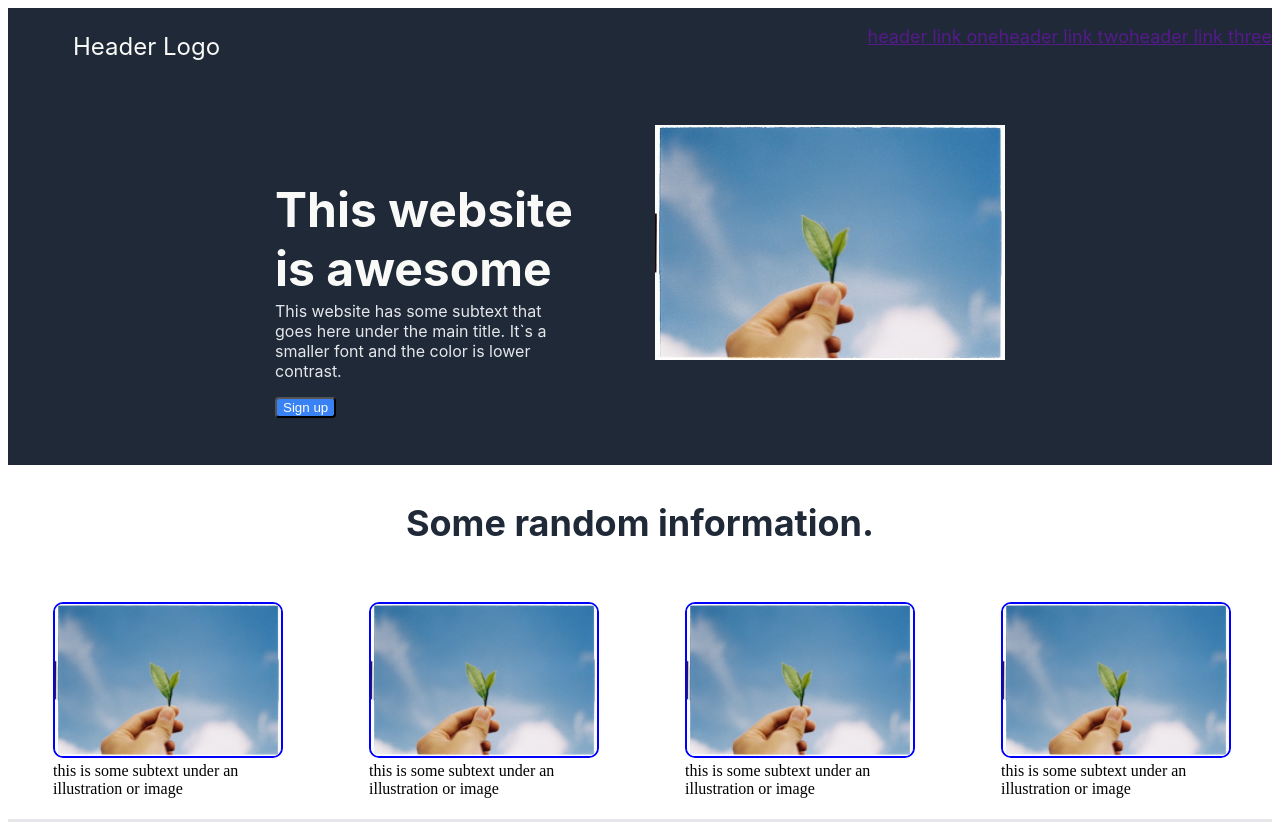
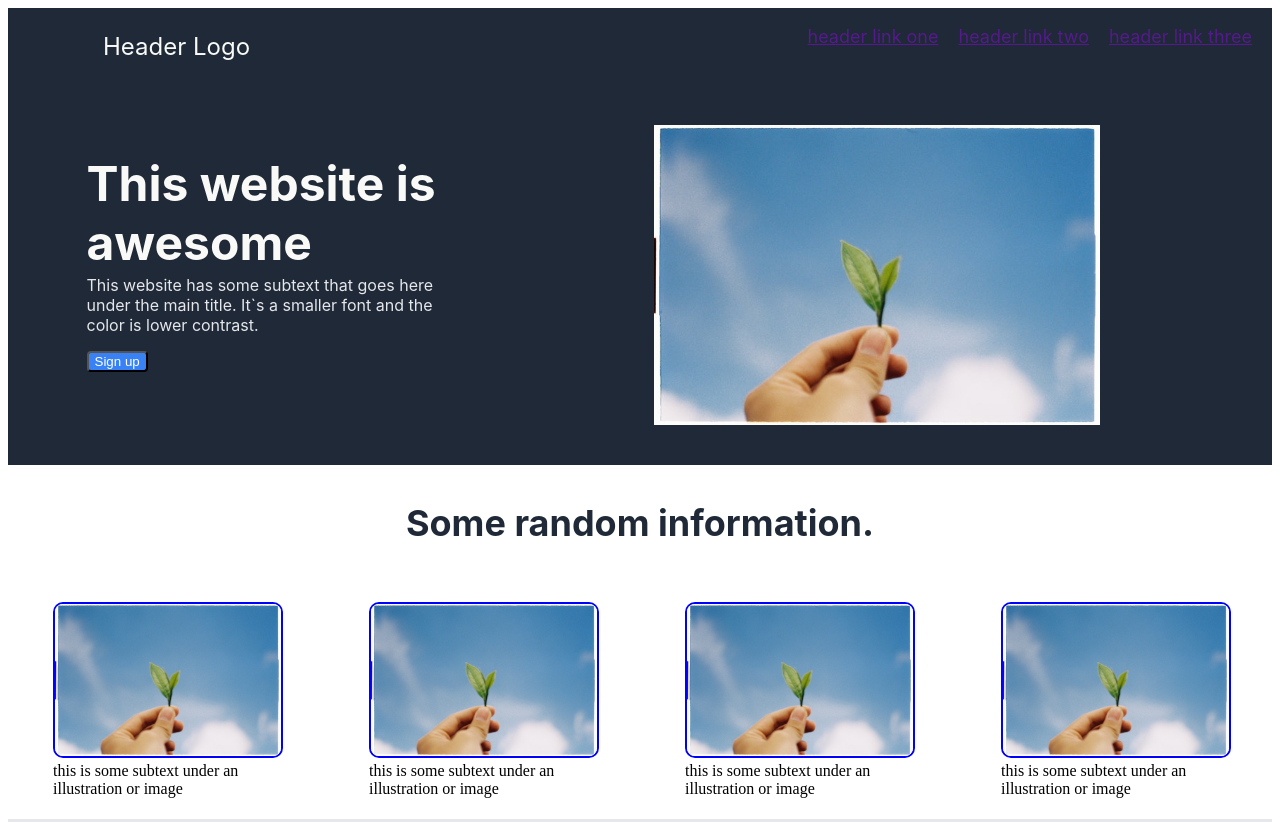
Before and after one commit to dukepaige/Landing-Page, a plain HTML site: page index.html in a window 1280 px wide. Shown: the top 822 px of the page. Drawn offline with Linux system fonts and the light colour scheme.

Commit message:
Edited section one

```diff
--- a/index.html
+++ b/index.html
@@ -15,9 +15,9 @@
                 <p>Header Logo</p>
             </div>
             <div class="right">
-                <p><a href="">header link one</a></p>
-                <p><a href="">header link two</a></p>
-                <p><a href="">header link three</a></p>
+                <p class="linkage"><a href="">header link one</a></p>
+                <p class="linkage"><a href="">header link two</a></p>
+                <p class="linkage"><a href="">header link three</a></p>
             </div>
         </header>
         <div class="sectionone">
--- a/style.css
+++ b/style.css
@@ -34,7 +34,7 @@
   justify-content: left;
   background: #1F2937;
   color: #F9FAF8;
-  margin-left: 65px;
+  margin-left: 95px;
   font-size: 24px;
   font-family: -apple-system, BlinkMacSystemFont, 'Segoe UI', Roboto, Oxygen, Ubuntu, Cantarell, 'Open Sans', 'Helvetica Neue', sans-serif;
 }
@@ -48,20 +48,23 @@
   font-family: -apple-system, BlinkMacSystemFont, 'Segoe UI', Roboto, Oxygen, Ubuntu, Cantarell, 'Open Sans', 'Helvetica Neue', sans-serif;
 }
 
+.linkage {
+  margin-right: 20px;
+}
 .sectionone {
   background-color: #1F2937;
   display: flex;
   flex-direction: row;
   align-items: center;
-  justify-content: center;
+  justify-content: space-around;
 
 }
 
 .firstcontent {
-  padding: 40px;
-  height:min-content;
-  width: 300px;
-  margin-left: 20px;
+  padding: 30px;
+  height: min-content;
+  width: 400px;
+
 }
 
 .titleone {
@@ -70,6 +73,8 @@
   font-weight: bold;
   text-align: left;
   font-family: -apple-system, BlinkMacSystemFont, 'Segoe UI', Roboto, Oxygen, Ubuntu, Cantarell, 'Open Sans', 'Helvetica Neue', sans-serif;
+  margin-right: 15px;
+  margin-top: -25px;
 }
 
 .titletwo {
@@ -77,19 +82,21 @@
   text-align: left;
   font-family: -apple-system, BlinkMacSystemFont, 'Segoe UI', Roboto, Oxygen, Ubuntu, Cantarell, 'Open Sans', 'Helvetica Neue', sans-serif;
   margin-top: -45px;
+  margin-right: 15px;
 }
 
 .plant {
   height: 300px;
-  width: 350px;
+  width: 500px;
   padding: 40px;
-  margin-right: 20px;
+  padding-right: 70px;
 }
 
 .firstbutton {
   background-color: #3882F6;
   color: white;
   border-radius: 4px;
+  margin-right: 15px;
 }
 
 .pics {
@@ -108,6 +115,7 @@
 .column {
   flex: 33.33%;
   padding: 5px;
+
 }
 
 .picrow {
@@ -197,4 +205,5 @@
   display: flex;
   align-items: center;
   padding: 30px;
+
 }
```
